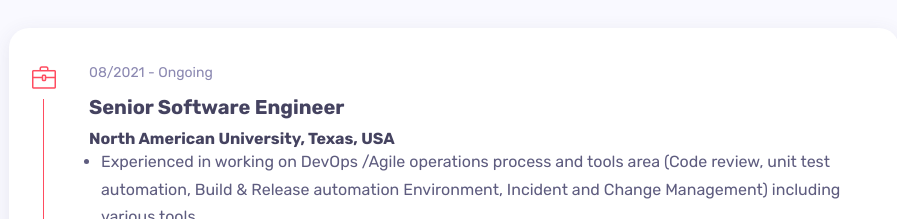
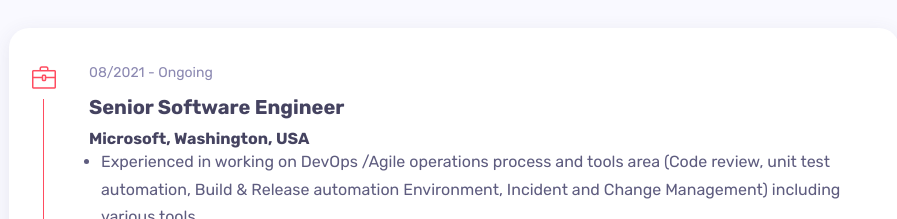
Before and after one commit to Rahajustone/rahajustone.github.io, a plain HTML site: page index.html in a window 1280 px wide. Shown: the part 2560-2779 px from the top of the page, without its empty margins (241-1138 px from the left). Drawn offline with Linux system fonts and the light colour scheme.

Commit message:
Add Microsft job exp

```diff
--- a/index.html
+++ b/index.html
@@ -658,7 +658,7 @@
                                 <div class="content">
                                     <span class="time">08/2021 - Ongoing</span>
                                     <h3 class="title">Senior Software Engineer</h3>
-                                    <h6 class="m-0">North American University, Texas, USA</h6>
+                                    <h6 class="m-0">Microsoft, Washington, USA</h6>
                                     <ul class="text-mute ml-2 pl-1">
                                         <li>Experienced in working on DevOps /Agile operations process and tools area (Code review, unit test automation, Build & Release automation Environment, Incident and Change Management) including various tools.</li>
                                         <li>Developed Shell/Python scripts to automate the deployment process.</li>
```
